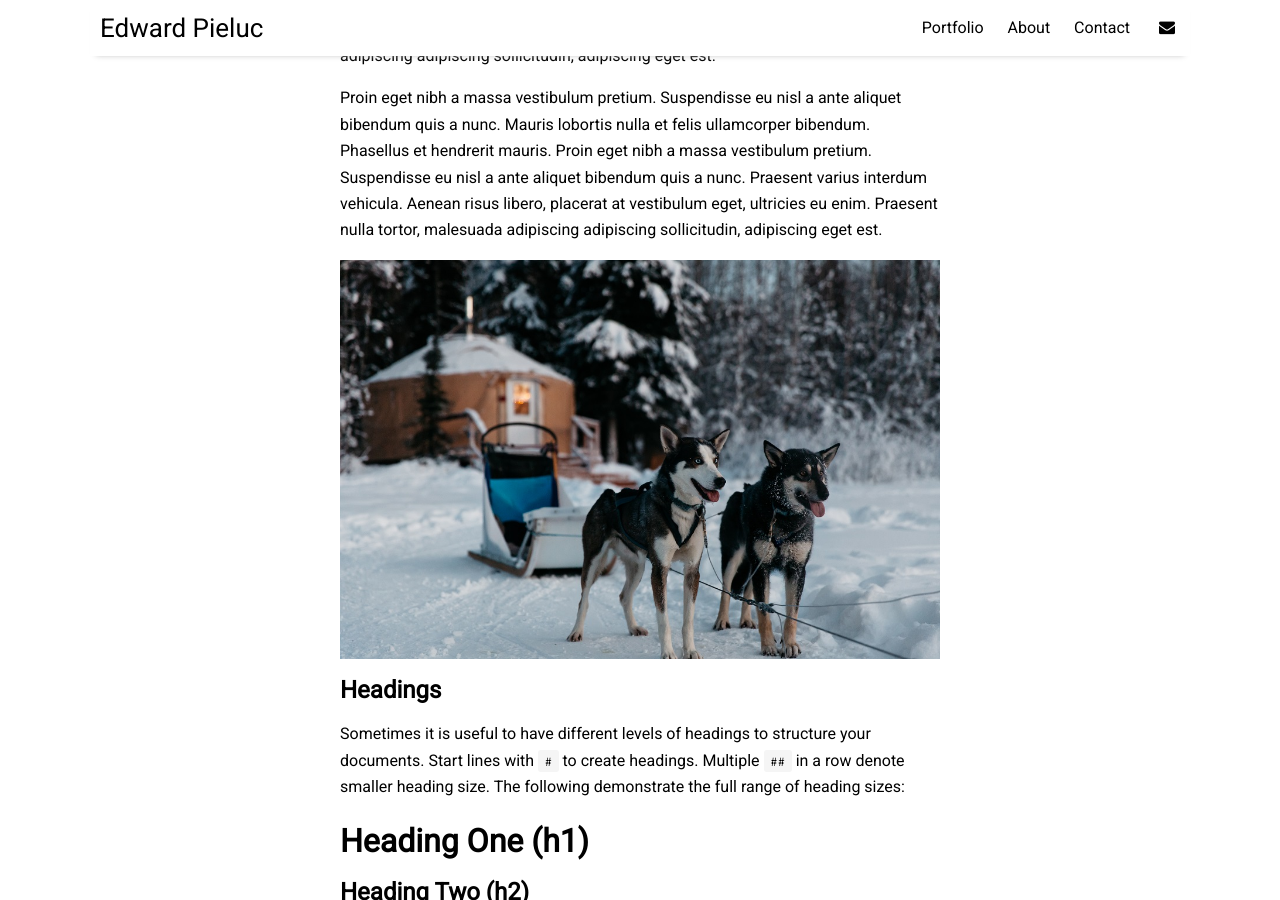
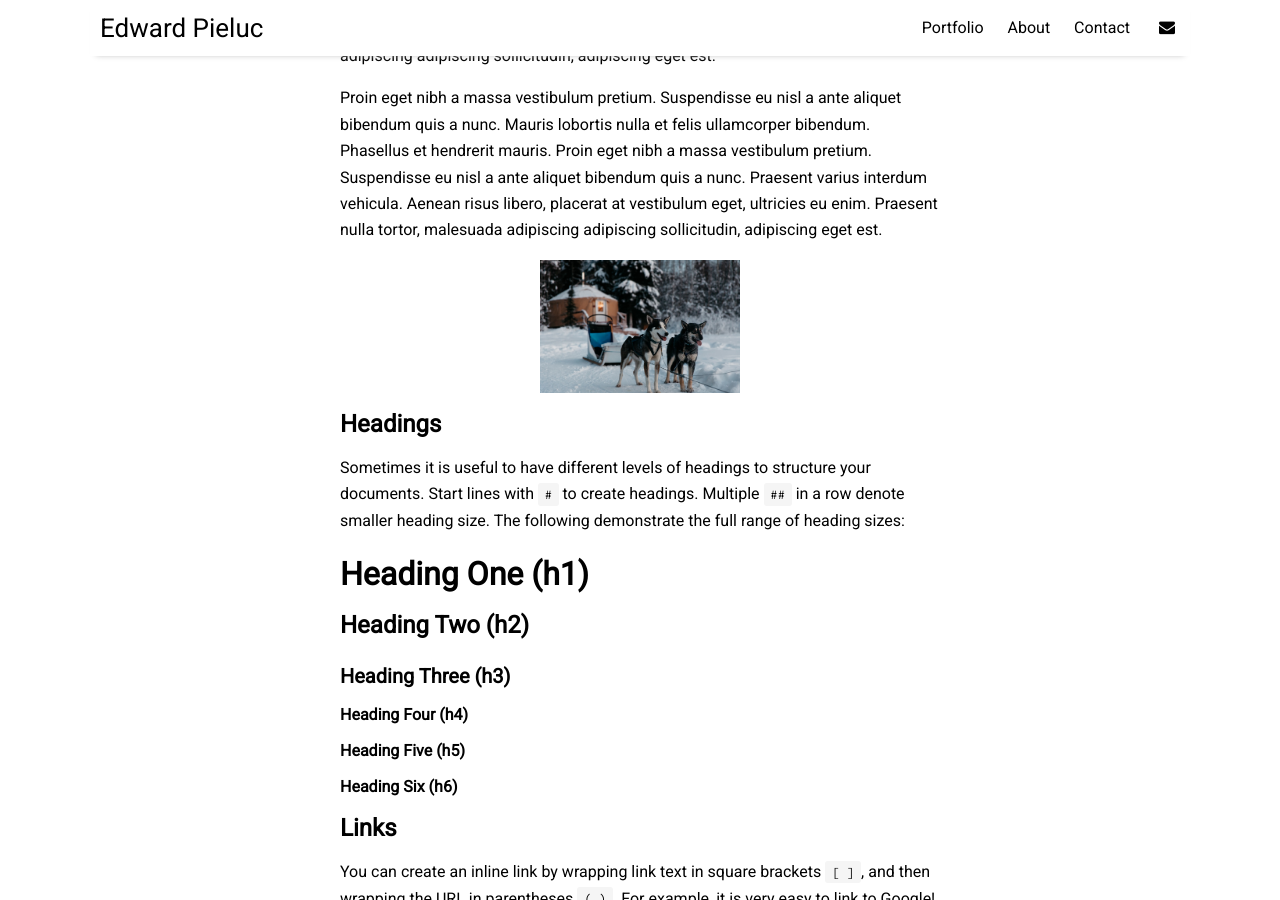
Before and after one commit to epie3/epie3.github.io, a Jekyll site: the page built from _posts/2016-09-09-text-formatting.md, in a window 1280 px wide and 900 px high, scrolled down 1093 px. Built offline with Jekyll 4.4.1, drawn with Linux system fonts in a browser that asks for light colours; nearby versions of some CDN libraries; formulas are drawn with MathJax 3; comment, search, counter and statistics services are not loaded.

Commit message:
Update 2016-09-09-text-formatting.md

```diff
--- a/_posts/2016-09-09-text-formatting.md
+++ b/_posts/2016-09-09-text-formatting.md
@@ -21,7 +21,7 @@ This is what a paragraph looks like. For the purpose of demonstration, the rest
 
 Proin eget nibh a massa vestibulum pretium. Suspendisse eu nisl a ante aliquet bibendum quis a nunc. Mauris lobortis nulla et felis ullamcorper bibendum. Phasellus et hendrerit mauris. Proin eget nibh a massa vestibulum pretium. Suspendisse eu nisl a ante aliquet bibendum quis a nunc. Praesent varius interdum vehicula. Aenean risus libero, placerat at vestibulum eget, ultricies eu enim. Praesent nulla tortor, malesuada adipiscing adipiscing sollicitudin, adipiscing eget est.
 
-<img src="assets\img\arctic-1.jpg">
+<img src="assets\img\arctic-1.jpg" width="200">
 
 ## Headings
 
```
